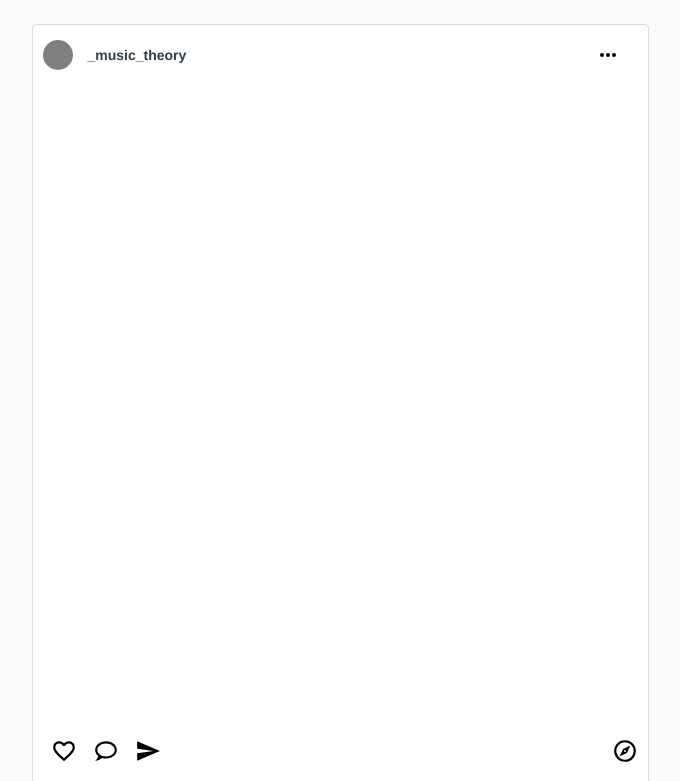
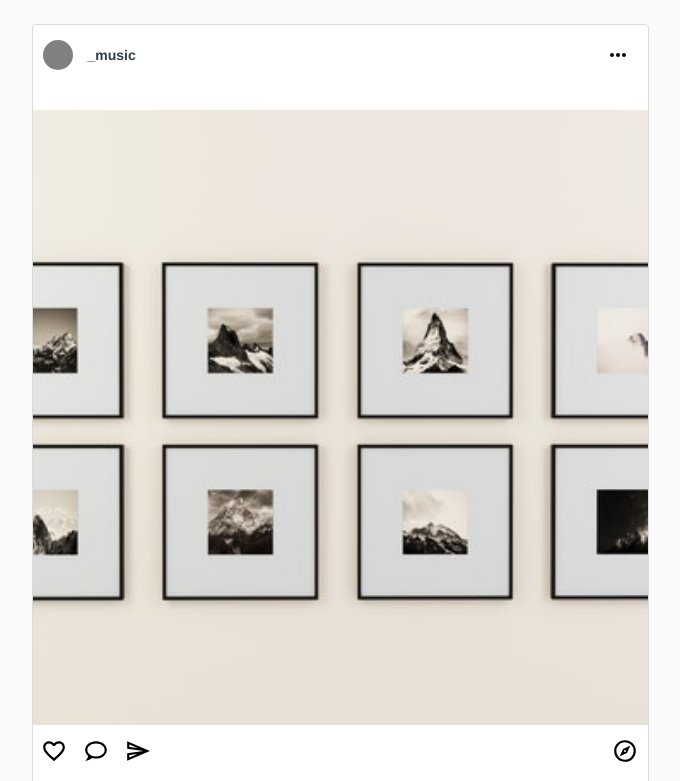
Before and after one commit to JLasek-git/instagram-clone, a Vue app: page /home in a window 1280 px wide. Shown: the part 1159-1940 px from the top of the page, without its empty margins (141-821 px from the left). Built offline with nearby package versions, Linux system fonts and the light colour scheme.

Commit message:
Add function to like photo

```diff
--- a/src/App/services/homepage.service.ts
+++ b/src/App/services/homepage.service.ts
@@ -1,3 +1,48 @@
+import { PhotoModel } from "@/Global/models/PhotoModel";
+
+export async function getHomepagePhotos(): Promise<PhotoModel[]> {
+  const photos: PhotoModel[] = [
+    {
+      id: "0",
+      username: "_music_theory",
+      photoName: "userPhoto.jpg",
+      likes: 0,
+      comments: 0,
+    },
+    {
+      id: "1",
+      username: "_music",
+      photoName: "userPhoto.jpg",
+      likes: 0,
+      comments: 0,
+    },
+    {
+      id: "2",
+      username: "rpg_games",
+      photoName: "userPhoto.jpg",
+      likes: 0,
+      comments: 0,
+    },
+    {
+      id: "3",
+      username: "test",
+      photoName: "userPhoto.jpg",
+      likes: 0,
+      comments: 0,
+    },
+    {
+      id: "4",
+      username: "some_nickname",
+      photoName: "userPhoto.jpg",
+      likes: 0,
+      comments: 0,
+    },
+  ];
+  return new Promise((resolve, reject) => {
+    resolve(photos);
+  });
+}
+
 import { UserShortModel } from "../models/UserShortModel";
 
 export async function getUserShorts(): Promise<UserShortModel[]> {
--- a/src/App/views/HomePage/HomePage.vue
+++ b/src/App/views/HomePage/HomePage.vue
@@ -2,7 +2,11 @@
   <div class="homepage__container">
     <div class="left-side__container">
       <FollowedShorts />
-      <SinglePhoto v-for="n in 10" :key="n" />
+      <SinglePhoto
+        v-for="homepagePhoto in homepagePhotosArray"
+        :key="homepagePhoto.id"
+        :homepagePhotoData="homepagePhoto"
+      />
     </div>
     <div class="right-side__container">
       <HomePageUtils />
@@ -11,10 +15,12 @@
 </template>
 
 <script lang="ts">
-import { defineComponent } from "vue";
+import { defineComponent, ref } from "vue";
 import FollowedShorts from "@/App/views/HomePage/components/FollowedShorts.vue";
 import SinglePhoto from "@/App/views/HomePage/components/SinglePhoto.vue";
 import HomePageUtils from "@/App/views/HomePage/components/HomePageUtils.vue";
+import { getHomepagePhotos } from "@/App/services/homepage.service";
+import { PhotoModel } from "@/Global/models/PhotoModel";
 
 export default defineComponent({
   components: {
@@ -23,7 +29,15 @@ export default defineComponent({
     SinglePhoto,
   },
   setup() {
-    return;
+    const homepagePhotosArray = ref<PhotoModel[]>([]);
+
+    getHomepagePhotos().then((response) => {
+      homepagePhotosArray.value = response;
+    });
+
+    return {
+      homepagePhotosArray,
+    };
   },
 });
 </script>
--- a/src/App/views/HomePage/components/SinglePhoto.vue
+++ b/src/App/views/HomePage/components/SinglePhoto.vue
@@ -3,24 +3,31 @@
     <div class="photo-header">
       <div class="user-info">
         <div class="user-avatar"></div>
-        <div class="user-name">_music_theory</div>
+        <div class="user-name">{{ homepagePhotoData.username }}</div>
       </div>
       <div class="utils">
         <img src="../../../../Global/assets/dots.svg" />
       </div>
     </div>
-    <div class="photo__container"></div>
+    <div class="photo__container">
+      <img :src="require(`@/App/assets/${homepagePhotoData.photoName}`)" />
+    </div>
     <div class="comments-section">
       <div class="comments-section-icons">
         <div class="reaction-icons">
           <img
             class="photo-icon"
-            src="../../../../Global/assets/heart-outline.svg"
+            :src="
+              likedPhotos.includes(homepagePhotoData.id)
+                ? require('@/Global/assets/heart.svg')
+                : require('@/Global/assets/heart-outline.svg')
+            "
+            @click="handleHeartIconClick(homepagePhotoData.id)"
           />
           <img class="photo-icon" src="../../../../Global/assets/chat.svg" />
           <img
             class="photo-icon"
-            src="../../../../Global/assets/paperplane.svg"
+            src="../../../../Global/assets/paperplaneoutilned.svg"
           />
         </div>
         <div class="save-icon">
@@ -32,11 +39,39 @@
 </template>
 
 <script lang="ts">
-import { defineComponent } from "vue";
+import { PhotoModel } from "@/Global/models/PhotoModel";
+import { defineComponent, PropType, watch, ref, computed } from "vue";
+import { useStore } from "vuex";
 
 export default defineComponent({
-  setup() {
-    return;
+  props: {
+    homepagePhotoData: {
+      type: Object as PropType<PhotoModel>,
+      required: true,
+    },
+  },
+  setup(props) {
+    const store = useStore();
+    const likedPhotos = computed<string[]>(
+      () => store.getters["getLikedPhotos"]
+    );
+
+    function handleHeartIconClick(photoId: string): void {
+      if (!likedPhotos.value.includes(photoId)) {
+        store.commit("addLikedPhoto", photoId);
+      } else {
+        store.commit("removeLikedPhoto", photoId);
+      }
+    }
+
+    watch(likedPhotos.value, () => {
+      likedPhotos.value.includes(props.homepagePhotoData.id);
+    });
+
+    return {
+      handleHeartIconClick,
+      likedPhotos,
+    };
   },
 });
 </script>
@@ -44,9 +79,8 @@ export default defineComponent({
 <style lang="scss" scoped>
 .photo__container {
   height: fit-content;
-  width: calc(615px - 20px);
+  width: calc(615px);
   border-radius: $small-border-radius;
-  padding: 0 10px;
   margin-top: 25px;
 
   & .photo-header {
@@ -56,6 +90,7 @@ export default defineComponent({
     align-items: center;
 
     & .user-info {
+      padding: 0 10px;
       display: flex;
       justify-content: flex-start;
       align-items: center;
@@ -89,6 +124,12 @@ export default defineComponent({
   & .photo__container {
     height: 615px;
     width: 100%;
+
+    & img {
+      width: 100%;
+      height: 100%;
+      object-fit: cover;
+    }
   }
 
   & .comments-section {
@@ -104,6 +145,7 @@ export default defineComponent({
 
       & .reaction-icons,
       & .save-icon {
+        padding-right: 10px;
         & .photo-icon {
           width: 26px;
           height: 26px;
@@ -115,6 +157,9 @@ export default defineComponent({
           padding: 8px;
         }
       }
+      & img {
+        cursor: pointer;
+      }
     }
   }
 }
--- /dev/null
+++ b/src/Global/models/PhotoModel.ts
@@ -0,0 +1,9 @@
+import { IPhoto } from "../interfaces/IPhoto";
+
+export class PhotoModel implements IPhoto {
+  id = "";
+  username = "";
+  photoName = "";
+  likes = 0;
+  comments = 0;
+}
--- a/src/Global/store/index.ts
+++ b/src/Global/store/index.ts
@@ -1,14 +1,26 @@
-import { createStore } from 'vuex'
+import { createStore } from "vuex";
 
-export default createStore({
+interface State {
+  likedPhotos: string[];
+}
+
+export default createStore<State>({
   state: {
+    likedPhotos: [] as string[],
   },
   getters: {
+    getLikedPhotos(state) {
+      return state.likedPhotos;
+    },
   },
   mutations: {
+    addLikedPhoto(state, photoId) {
+      state.likedPhotos.push(photoId);
+    },
+    removeLikedPhoto(state, photoId) {
+      state.likedPhotos = state.likedPhotos.filter((id) => id !== photoId);
+    },
   },
-  actions: {
-  },
-  modules: {
-  }
-})
+  actions: {},
+  modules: {},
+});
```
Also changed, not shown: src/Global/interfaces/IPhoto.ts (added, +7 -0 lines), src/Global/assets/heart.svg.
